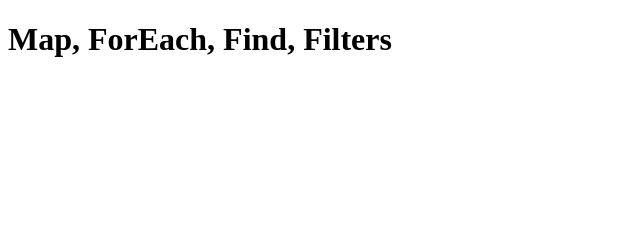
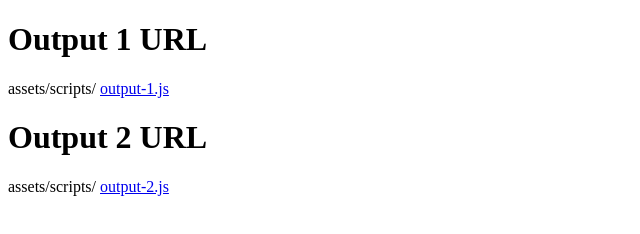
Before and after one commit to resatu/hw-js, an Eleventy site: page index.html in a window 1280 px wide. Shown: the whole page, without its empty margins (0-640 px from the left). Built offline with nearby package versions, Linux system fonts and the light colour scheme; Eleventy itself is replaced by a stand-in of ours; files that its build step writes are made by us from their sources.

Commit message:
add main page updates

```diff
--- a/index.html
+++ b/index.html
@@ -3,12 +3,16 @@
 <head>
   <meta charset="UTF-8">
   <meta name="viewport" content="width=device-width, initial-scale=1.0">
-  <title>Laba</title>
+  <title>JS HW</title>
   <!-- <script src="assets/scripts/main.js"></script> -->
   <!-- <script src="assets/scripts/output-1.js"></script> -->
   <script src="assets/scripts/output-2.js"></script>
 </head>
 <body>
-  <h1>Map, ForEach, Find, Filters</h1>
+  <h1>Output 1 URL</h1>
+  <p>assets/scripts/ <a href="assets/scripts/output-1.js">output-1.js</a></p>
+
+  <h1>Output 2 URL</h1>
+  <p>assets/scripts/ <a href="assets/scripts/output-2.js">output-2.js</a></p>
 </body>
 </html>
```
Also changed, not shown: 2 other files.
